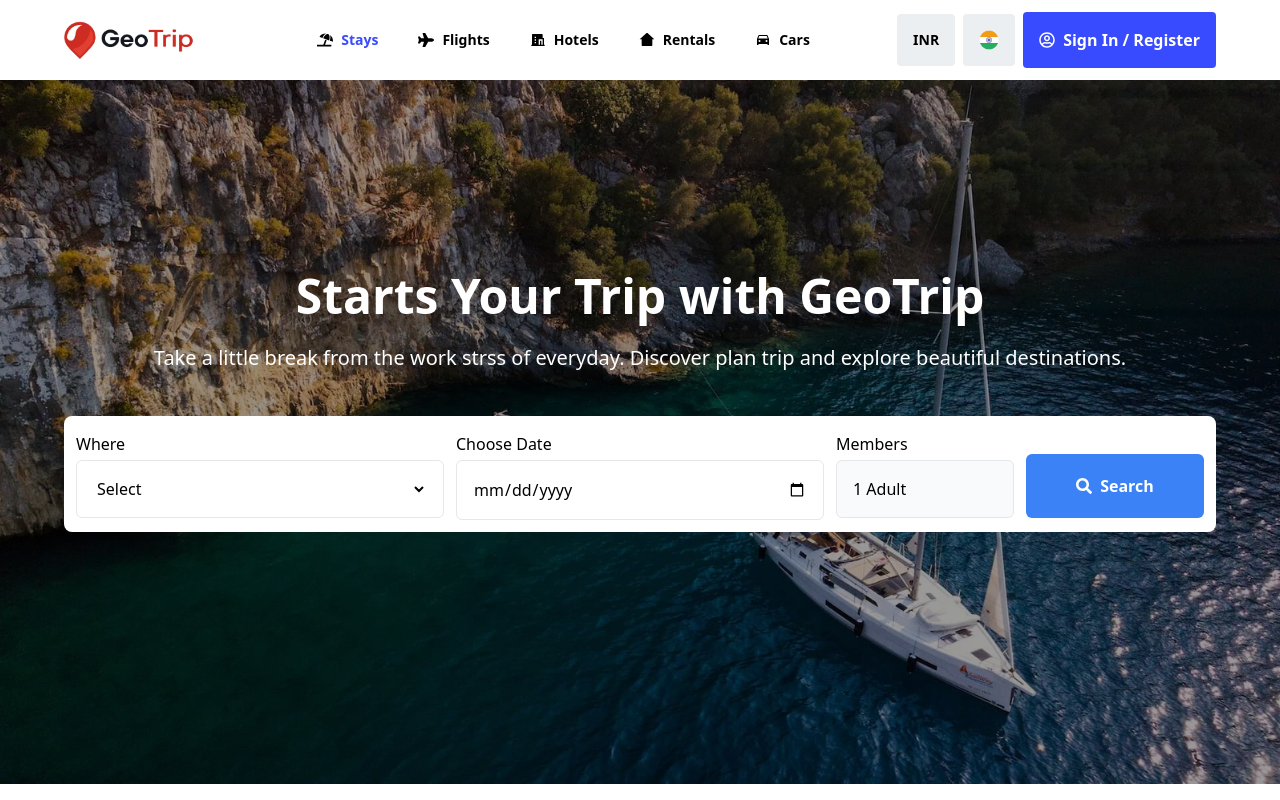
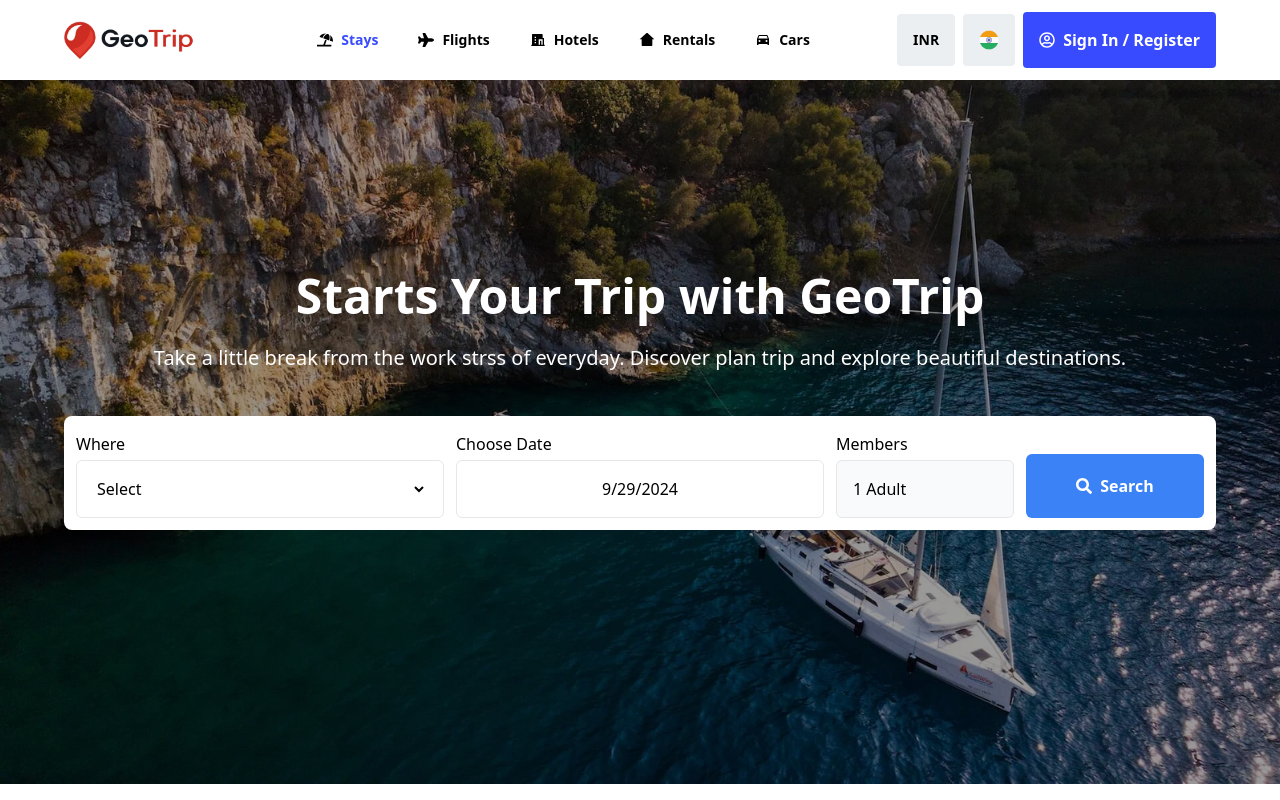
Before and after one commit to devtiwari2290/Flight-Booking-Website, a React (Vite) app: page / in a window 1280 px wide. Shown: the top 800 px of the page. Built offline with nearby package versions, Linux system fonts and the light colour scheme.

Commit message:
new commit

```diff
--- a/src/pages/Cars.jsx
+++ b/src/pages/Cars.jsx
@@ -228,6 +228,17 @@ const articles = [
 ];
 
 const Cars = () => {
+  const [isOpen, setIsOpen] = useState(false);
+  const [value, setValue] = useState(new Date()); // Initialize date value with current date
+
+  const toggleCalendar = () => {
+    setIsOpen(!isOpen); // Toggle open/close state
+  };
+
+  const onChange = (date) => {
+    setValue(date); // Update the selected date
+    setIsOpen(false); // Close the calendar after date selection
+  };
   return (
     <div className="w-full min-h-[100vh] pt-16">
       {/*-------- Banner--------- */}
@@ -277,16 +288,24 @@ const Cars = () => {
                     </div>
 
                     {/* <!-- Date Picker --> */}
-                    <div class="">
-                      <div class="form-group">
-                        <label class="block mb-1">Choose Date</label>
-                        <div class="relative">
-                          <input
-                            type="date"
-                            class="w-full border rounded-md p-4"
-                            id="date-input"
-                            placeholder="Select Date"
-                          />
+
+                    <div className="date-picker-component">
+                      <div className="form-group">
+                        <label className="block mb-1">Choose Date</label>
+                        <div className="relative w-full border py-4 bg-white rounded-md text-center">
+                          <button
+                            type="button"
+                            className="date-picker-toggle-button"
+                            onClick={toggleCalendar}
+                          >
+                            {value ? value.toLocaleDateString() : "Select Date"}
+                          </button>
+
+                          {isOpen && (
+                            <div className="calendar-container absolute">
+                              <Calendar onChange={onChange} value={value} />
+                            </div>
+                          )}
                         </div>
                       </div>
                     </div>
--- a/src/pages/Flights.jsx
+++ b/src/pages/Flights.jsx
@@ -1,4 +1,4 @@
-import React from "react";
+import React, { useState } from "react";
 import flightbanner from "../assets/banner/banner-7.webp";
 import { FaUser } from "react-icons/fa";
 import { FaBasketShopping } from "react-icons/fa6";
@@ -148,6 +148,18 @@ const Flights = () => {
       rating: "(142 Reviews)",
     },
   ];
+
+  const [isOpen, setIsOpen] = useState(false);
+  const [value, setValue] = useState(new Date()); // Initialize date value with current date
+
+  const toggleCalendar = () => {
+    setIsOpen(!isOpen); // Toggle open/close state
+  };
+
+  const onChange = (date) => {
+    setValue(date); // Update the selected date
+    setIsOpen(false); // Close the calendar after date selection
+  };
 
   return (
     <div className="w-full min-h-[100vh] pt-16">
--- a/src/pages/Hotels.jsx
+++ b/src/pages/Hotels.jsx
@@ -251,6 +251,17 @@ const domestic = [
 ];
 
 const Hotels = () => {
+  const [isOpen, setIsOpen] = useState(false);
+  const [value, setValue] = useState(new Date()); // Initialize date value with current date
+
+  const toggleCalendar = () => {
+    setIsOpen(!isOpen); // Toggle open/close state
+  };
+
+  const onChange = (date) => {
+    setValue(date); // Update the selected date
+    setIsOpen(false); // Close the calendar after date selection
+  };
   var settings = {
     dots: true,
     infinite: false,
@@ -405,16 +416,24 @@ const Hotels = () => {
                     </div>
 
                     {/* <!-- Date Picker --> */}
-                    <div class="">
-                      <div class="form-group">
-                        <label class="block mb-1">Choose Date</label>
-                        <div class="relative">
-                          <input
-                            type="date"
-                            class="w-full border rounded-md p-4"
-                            id="date-input"
-                            placeholder="Select Date"
-                          />
+
+                    <div className="date-picker-component">
+                      <div className="form-group">
+                        <label className="block mb-1">Choose Date</label>
+                        <div className="relative w-full border py-4 bg-white rounded-md text-center">
+                          <button
+                            type="button"
+                            className="date-picker-toggle-button"
+                            onClick={toggleCalendar}
+                          >
+                            {value ? value.toLocaleDateString() : "Select Date"}
+                          </button>
+
+                          {isOpen && (
+                            <div className="calendar-container absolute">
+                              <Calendar onChange={onChange} value={value} />
+                            </div>
+                          )}
                         </div>
                       </div>
                     </div>
--- a/src/pages/Rentals.jsx
+++ b/src/pages/Rentals.jsx
@@ -1,4 +1,4 @@
-import React from "react";
+import React, { useState } from "react";
 import rentalbanner from "../assets/banner/banner.webp";
 import subscribe from "../assets/banner/banner-6.webp";
 import { IoLogoGooglePlaystore } from "react-icons/io5";
@@ -194,6 +194,18 @@ const articles = [
 ];
 
 const Rentals = () => {
+  const [isOpen, setIsOpen] = useState(false);
+  const [value, setValue] = useState(new Date()); // Initialize date value with current date
+
+  const toggleCalendar = () => {
+    setIsOpen(!isOpen); // Toggle open/close state
+  };
+
+  const onChange = (date) => {
+    setValue(date); // Update the selected date
+    setIsOpen(false); // Close the calendar after date selection
+  };
+
   var settings = {
     dots: true,
     infinite: false,
@@ -383,16 +395,24 @@ const Rentals = () => {
                     </div>
 
                     {/* <!-- Date Picker --> */}
-                    <div class="">
-                      <div class="form-group">
-                        <label class="block mb-1">Choose Date</label>
-                        <div class="relative">
-                          <input
-                            type="date"
-                            class="w-full border rounded-md p-4"
-                            id="date-input"
-                            placeholder="Select Date"
-                          />
+
+                    <div className="date-picker-component">
+                      <div className="form-group">
+                        <label className="block mb-1">Choose Date</label>
+                        <div className="relative w-full border py-4 bg-white rounded-md text-center">
+                          <button
+                            type="button"
+                            className="date-picker-toggle-button"
+                            onClick={toggleCalendar}
+                          >
+                            {value ? value.toLocaleDateString() : "Select Date"}
+                          </button>
+
+                          {isOpen && (
+                            <div className="calendar-container absolute">
+                              <Calendar onChange={onChange} value={value} />
+                            </div>
+                          )}
                         </div>
                       </div>
                     </div>
--- a/src/pages/Stays.jsx
+++ b/src/pages/Stays.jsx
@@ -1,11 +1,25 @@
-import React from "react";
+import React, { useState } from "react";
 import staybanner from "../assets/banner/banner-8.webp";
 import discount from "../assets/banner/ct-3.webp";
 import { IoLogoGooglePlaystore } from "react-icons/io5";
 import { FaApple } from "react-icons/fa";
 import { FaSearch } from "react-icons/fa";
+import Calendar from "react-calendar";
+import "react-calendar/dist/Calendar.css";
 
 const Stays = () => {
+  const [isOpen, setIsOpen] = useState(false);
+  const [value, setValue] = useState(new Date()); // Initialize date value with current date
+
+  const toggleCalendar = () => {
+    setIsOpen(!isOpen); // Toggle open/close state
+  };
+
+  const onChange = (date) => {
+    setValue(date); // Update the selected date
+    setIsOpen(false); // Close the calendar after date selection
+  };
+
   const domestic = [
     {
       image:
@@ -152,16 +166,26 @@ const Stays = () => {
                       </div>
 
                       {/* <!-- Date Picker --> */}
-                      <div class="">
-                        <div class="form-group">
-                          <label class="block mb-1">Choose Date</label>
-                          <div class="relative">
-                            <input
-                              type="date"
-                              class="w-full border rounded-md p-4"
-                              id="date-input"
-                              placeholder="Select Date"
-                            />
+
+                      <div className="date-picker-component">
+                        <div className="form-group">
+                          <label className="block mb-1">Choose Date</label>
+                          <div className="relative w-full border py-4 bg-white rounded-md text-center">
+                            <button
+                              type="button"
+                              className="date-picker-toggle-button"
+                              onClick={toggleCalendar}
+                            >
+                              {value
+                                ? value.toLocaleDateString()
+                                : "Select Date"}
+                            </button>
+
+                            {isOpen && (
+                              <div className="calendar-container absolute">
+                                <Calendar onChange={onChange} value={value} />
+                              </div>
+                            )}
                           </div>
                         </div>
                       </div>
```
